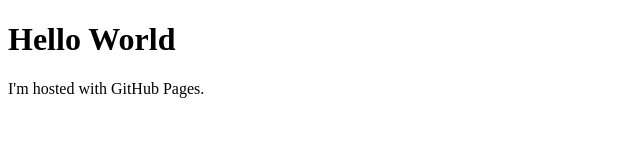
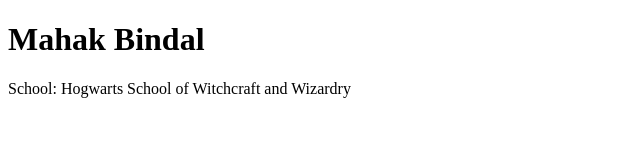
Before and after one commit to mahakbindal/mahakbindal.github.io, a plain HTML site: page index.html in a window 1280 px wide. Shown: the whole page, without its empty margins (0-640 px from the left). Drawn offline with Linux system fonts and the light colour scheme.

Commit message:
I changed something!!

```diff
--- a/index.html
+++ b/index.html
@@ -1,7 +1,7 @@
 <!DOCTYPE html>
 <html>
 <body>
-<h1>Hello World</h1>
-<p>I'm hosted with GitHub Pages.</p>
+<h1>Mahak Bindal</h1>
+<p>School: Hogwarts School of Witchcraft and Wizardry</p>
 </body>
 </html>
```
